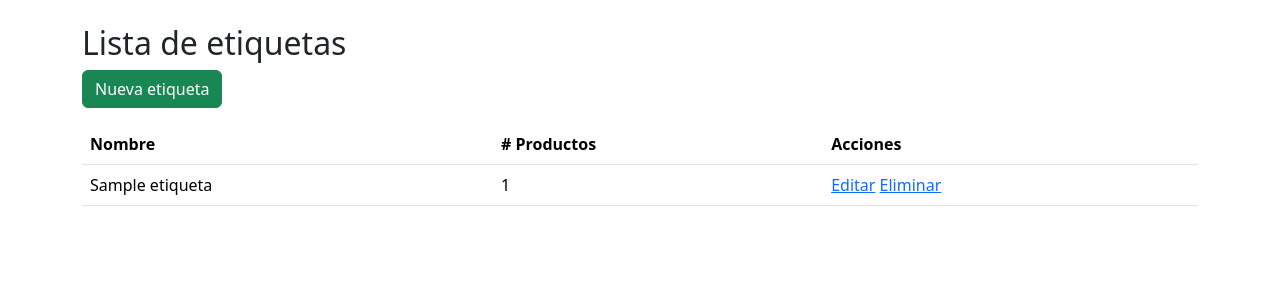
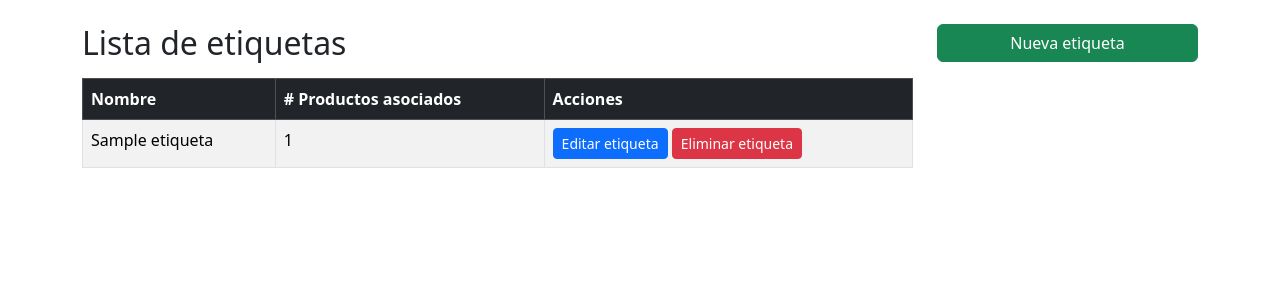
Before and after one commit to pedro-donoso/GestionProductos-django, a Django app: page /etiquetas/ in a window 1280 px wide. Shown: the part 56-356 px from the top of the page. Run offline with Django 5.2, Linux system fonts and the light colour scheme; a user stored in the database is signed in; tables that the repository leaves empty hold one stand-in row (values such as "Sample post").

Commit message:
agrego lista etiquetas

```diff
--- a/templates/etiquetas/lista.html
+++ b/templates/etiquetas/lista.html
@@ -1,17 +1,17 @@
 {% extends "base.html" %}
 
-{% block title %}Etiquetas{% endblock %}
+{% block title %}Lista de etiquetas{% endblock %}
 
 {% block content %}
-<h2>Lista de etiquetas</h2>
+<div class="row">
+  <div class="col-md-9">
+    <h2 class="mb-3">Lista de etiquetas</h2>
 
-<a href="{% url 'crear_etiqueta' %}" class="btn btn-success mb-3">Nueva etiqueta</a>
-
-<table class="table">
-    <thead>
+    <table class="table table-striped table-bordered">
+      <thead class="table-dark">
         <tr>
           <th>Nombre</th>
-            <th># Productos</th>
+          <th># Productos asociados</th>
           <th>Acciones</th>
         </tr>
       </thead>
@@ -19,17 +19,27 @@
         {% for etiqueta in etiquetas %}
         <tr>
           <td>{{ etiqueta.nombre }}</td>
-            <td>{{ etiqueta.total_productos }}</td>
+          <td>{{ etiqueta.productos.count }}</td>
           <td>
-                <a href="{% url 'editar_etiqueta' etiqueta.id %}">Editar</a>
-                <a href="{% url 'eliminar_etiqueta' etiqueta.id %}">Eliminar</a>
+            <a href="{% url 'editar_etiqueta' etiqueta.id %}"
+               class="btn btn-primary btn-sm">Editar etiqueta</a>
+            <a href="{% url 'eliminar_etiqueta' etiqueta.id %}"
+               class="btn btn-danger btn-sm">Eliminar etiqueta</a>
           </td>
         </tr>
         {% empty %}
         <tr>
-            <td colspan="3">No hay etiquetas.</td>
+          <td colspan="3">No hay etiquetas registradas.</td>
         </tr>
         {% endfor %}
       </tbody>
     </table>
+  </div>
+
+  <div class="col-md-3 d-flex align-items-start">
+    <a href="{% url 'crear_etiqueta' %}" class="btn btn-success w-100">
+      Nueva etiqueta
+    </a>
+  </div>
+</div>
 {% endblock %}
```
Lines whose indentation alone changed are shown as unchanged.
